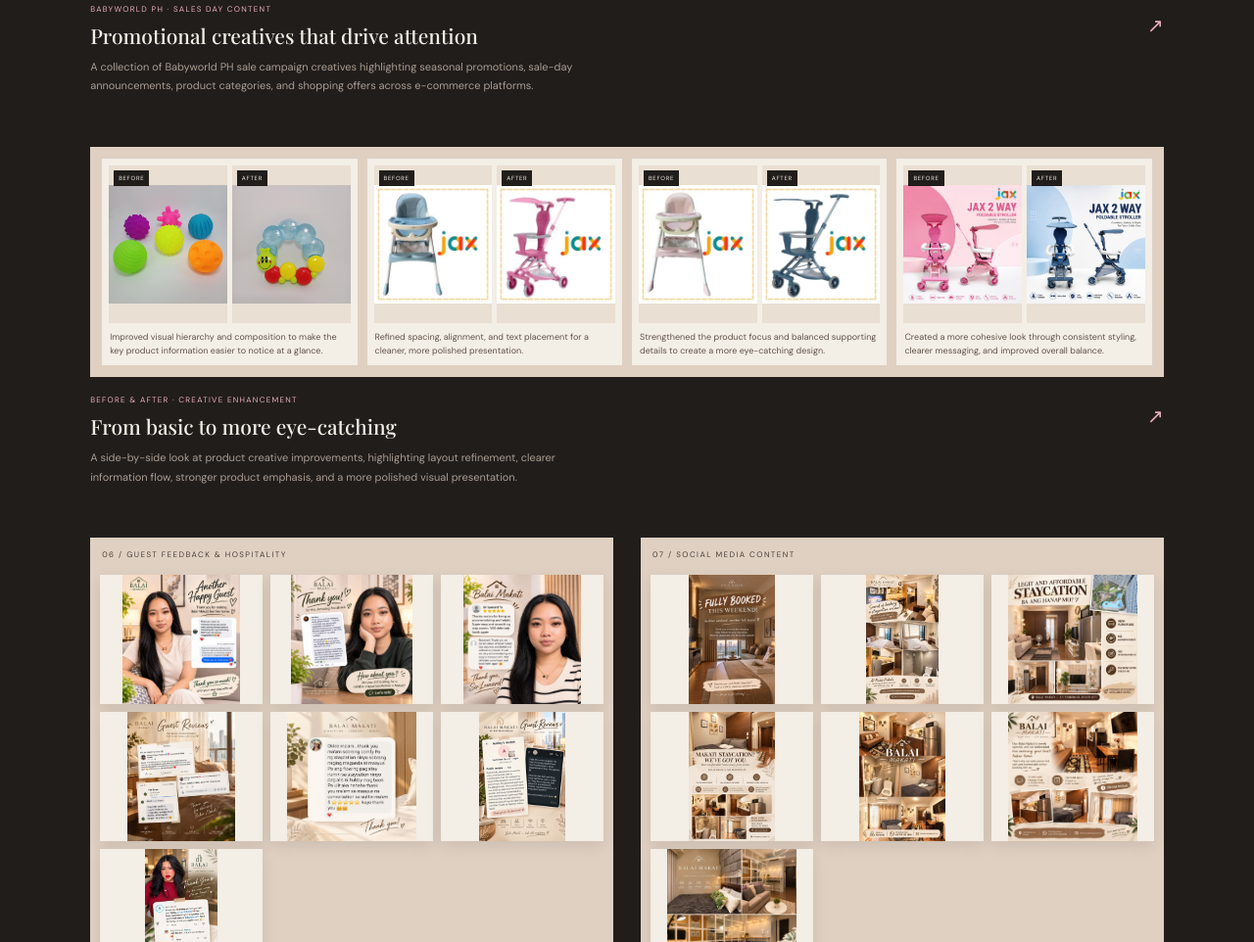
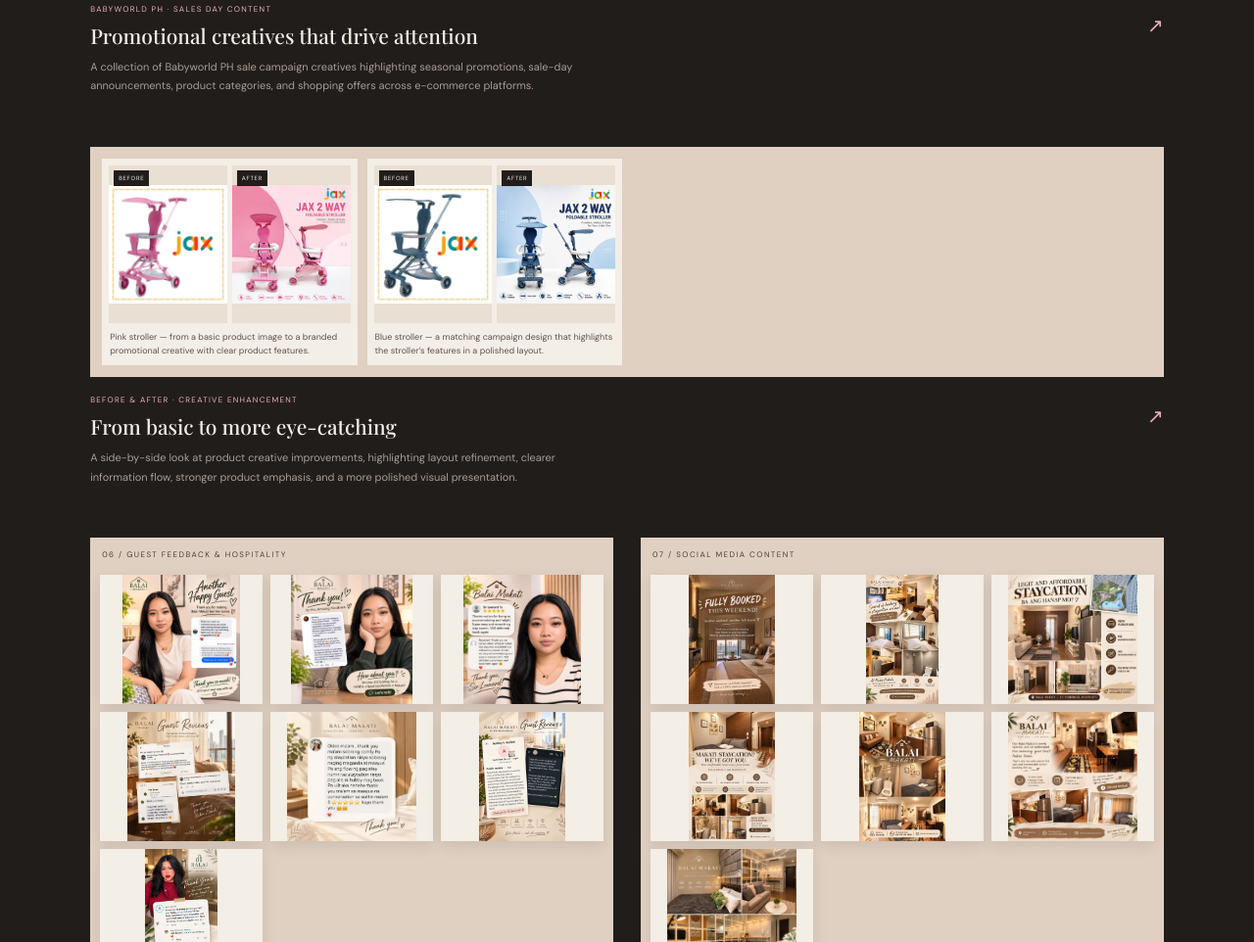
Before and after one commit to Norlyn-create/portfolio, a plain HTML site: page index.html in a window 1280 px wide. Shown: the part 5446-6408 px from the top of the page at 98% size. Drawn offline with nearby package versions, Linux system fonts and the light colour scheme; a web font is replaced by a local one.

Commit message:
Fix JAX stroller before and after image pairs

```diff
--- a/index.html
+++ b/index.html
@@ -102,26 +102,16 @@
 
 
           <article class="work-card work-wide work-comparison">
-            <div class="comparison-gallery" aria-label="Before and after product creative redesign comparisons">
+            <div class="comparison-gallery" aria-label="JAX 2-Way Foldable Stroller before and after creative comparisons">
               <div class="comparison-pair">
-                <div class="comparison-image"><span>BEFORE</span><img src="assets/482062084_1057253026431518_900984363850709827_n.jpg" alt="Original product creative before redesign" loading="lazy"></div>
-                <div class="comparison-image"><span>AFTER</span><img src="assets/483842518_1057253056431515_3019939803786152227_n.jpg" alt="Enhanced product creative after redesign" loading="lazy"></div>
-                <p>Improved visual hierarchy and composition to make the key product information easier to notice at a glance.</p>
+                <div class="comparison-image"><span>BEFORE</span><img src="assets/501217437_1120411666782320_8585583939472432908_n.jpg" alt="Original pink JAX 2-Way Foldable Stroller product image" loading="lazy"></div>
+                <div class="comparison-image"><span>AFTER</span><img src="assets/731093735_1440940088062808_8267198402160950121_n.jpg" alt="Pink JAX 2-Way Foldable Stroller promotional creative with product features" loading="lazy"></div>
+                <p>Pink stroller — from a basic product image to a branded promotional creative with clear product features.</p>
               </div>
               <div class="comparison-pair">
-                <div class="comparison-image"><span>BEFORE</span><img src="assets/500939365_1120411300115690_8621734034394170959_n.jpg" alt="Original product creative before redesign" loading="lazy"></div>
-                <div class="comparison-image"><span>AFTER</span><img src="assets/501217437_1120411666782320_8585583939472432908_n.jpg" alt="Enhanced product creative after redesign" loading="lazy"></div>
-                <p>Refined spacing, alignment, and text placement for a cleaner, more polished presentation.</p>
-              </div>
-              <div class="comparison-pair">
-                <div class="comparison-image"><span>BEFORE</span><img src="assets/502464010_1120411510115669_3538080935837839848_n.jpg" alt="Original product creative before redesign" loading="lazy"></div>
-                <div class="comparison-image"><span>AFTER</span><img src="assets/502562572_1120411516782335_2922744470668364525_n.jpg" alt="Enhanced product creative after redesign" loading="lazy"></div>
-                <p>Strengthened the product focus and balanced supporting details to create a more eye-catching design.</p>
-              </div>
-              <div class="comparison-pair">
-                <div class="comparison-image"><span>BEFORE</span><img src="assets/731093735_1440940088062808_8267198402160950121_n.jpg" alt="Original product creative before redesign" loading="lazy"></div>
-                <div class="comparison-image"><span>AFTER</span><img src="assets/731093757_1440940241396126_427770383912769440_n.jpg" alt="Enhanced product creative after redesign" loading="lazy"></div>
-                <p>Created a more cohesive look through consistent styling, clearer messaging, and improved overall balance.</p>
+                <div class="comparison-image"><span>BEFORE</span><img src="assets/502562572_1120411516782335_2922744470668364525_n.jpg" alt="Original blue JAX 2-Way Foldable Stroller product image" loading="lazy"></div>
+                <div class="comparison-image"><span>AFTER</span><img src="assets/731093757_1440940241396126_427770383912769440_n.jpg" alt="Blue JAX 2-Way Foldable Stroller promotional creative with product features" loading="lazy"></div>
+                <p>Blue stroller — a matching campaign design that highlights the stroller’s features in a polished layout.</p>
               </div>
             </div>
             <div class="work-meta"><div><p class="card-category">BEFORE & AFTER · CREATIVE ENHANCEMENT</p><h3>From basic to more eye-catching</h3></div><span class="card-arrow">↗</span></div>
```
